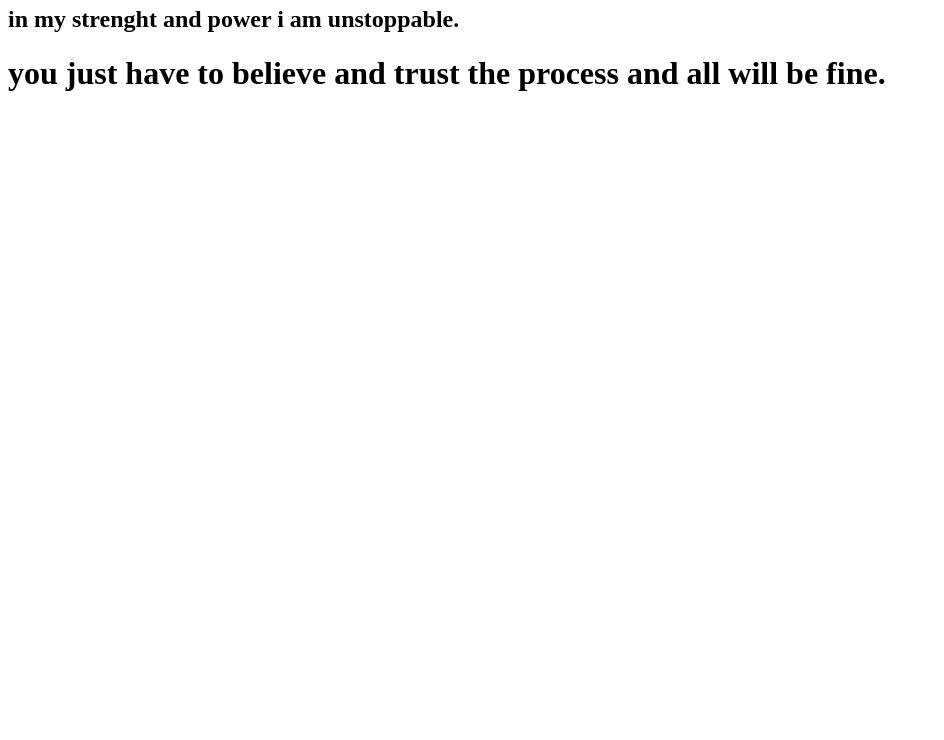
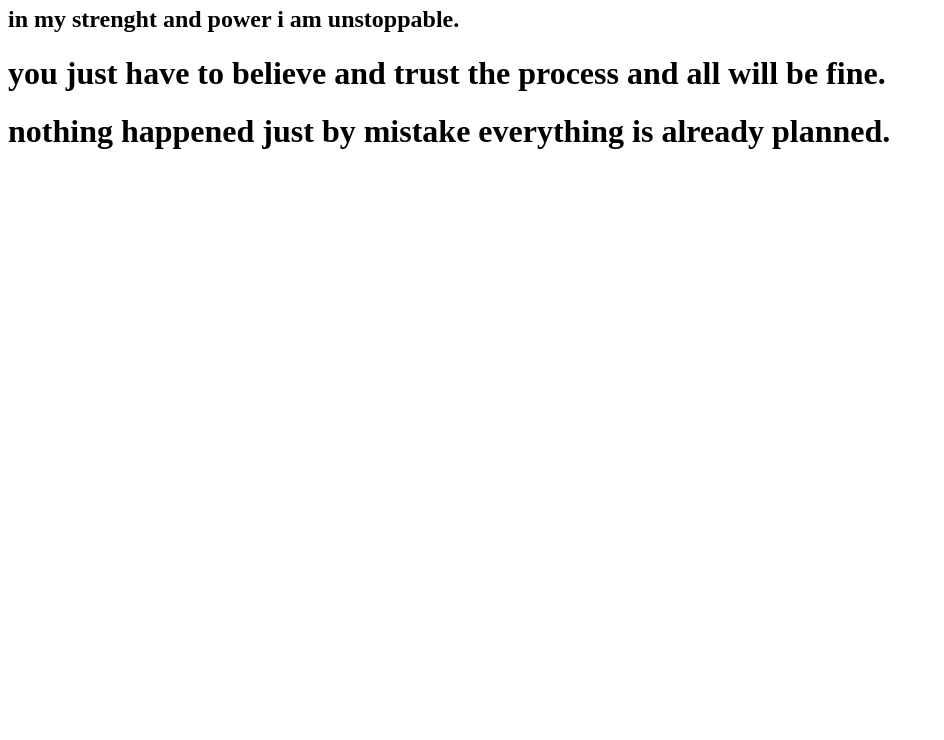
Before and after one commit to jerrywise97/amazing-repo, a plain HTML site: page index.html in a window 1280 px wide. Shown: the part 60-800 px from the top of the page, without its empty margins (0-944 px from the left). Drawn offline with Linux system fonts and the light colour scheme.

Commit message:
developer second commit

```diff
--- a/index.html
+++ b/index.html
@@ -3,5 +3,6 @@
 <h1>i am the creator and the author of my destiny.</h1>
 <h2>in my strenght and power i am unstoppable.</h2>
 <h1>you just have to believe and trust the process and all will be fine.</h1>
+<h1>nothing happened just by mistake everything is already planned.</h1>
 </body>
 </html>
```
